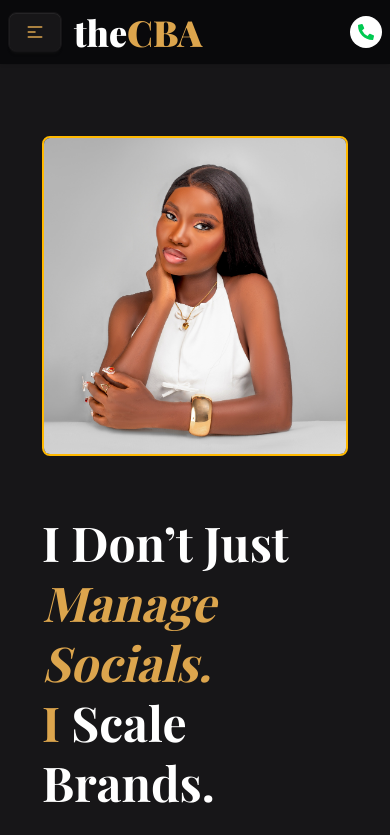
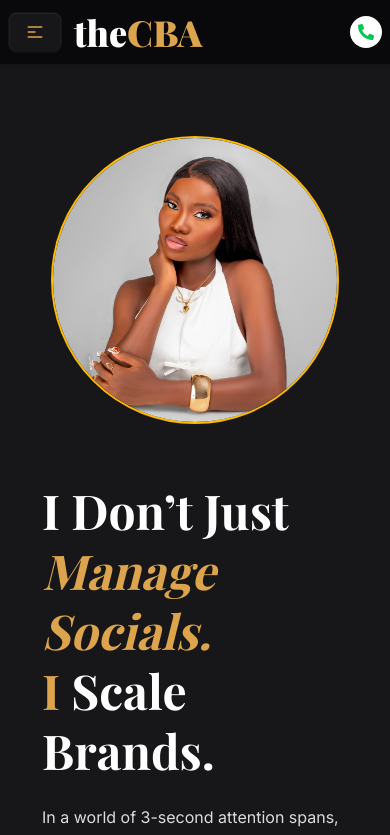
Before and after one commit to Timi-cell/thecbaportfolio, a React (Vite) app: page / in a window 390 px wide. Shown: the top 835 px of the page. Built offline with nearby package versions, Linux system fonts and the light colour scheme; some icons are missing; a web font is replaced by a local one.

Commit message:
fixed avatar shape on mobile view

```diff
--- a/src/components/Hero.jsx
+++ b/src/components/Hero.jsx
@@ -2,46 +2,19 @@ import HER from "../assets/her.jpeg";
 import { FaArrowDown } from "react-icons/fa";
 
 const Hero = () => {
-  // const imageUrl =
-  //   "https://res.cloudinary.com/dzqaqbrng/image/upload/v1773280122/her_vulygd.jpg";
-
-  // const imageUrlSetDetails =
-  //   "https://res.cloudinary.com/dzqaqbrng/image/upload/f_auto,q_auto/v1773280122/her_vulygd.jpg";
 
   return (
     <div className="hero bg-base-200 min-h-screen lg:pt-10 md:pt-20 pt-30 px-6.5 md:px-10">
       {/* 1. Added 'text-center md:text-left' to the container below */}
       <div className="hero-content flex flex-col lg:flex-row-reverse items-center text-left">
-        {" "}
-        <img
-          src={HER}
-          initial="hidden"
-          whileInView="show"
-          alt="A picture of the digital marketer, Chinwendu Bolaji Ayodele"
-          className="w-80 h-80 md:w-96 md:h-96 object-cover rounded-lg md:rounded-[50%] aspect-square border-amber-400 border-2"
-        />
-        {/* <motion.div
-          // layout="position"
-          className="avatar"
-          initial={{ y: -50, opacity: 0 }}
-          whileInView={{ y: 0, opacity: 1 }}
-          transition={{ duration: 0.8, ease: "easeOut", delay: 0.2 }}
-          viewport={{ once: false, amount: 0.3 }}
-        > */}
-        {/* <div className="avatar">
-          <div className="ring-primary ring-offset-base-content w-full md:w-96 aspect-square rounded-full ring-2 ring-offset-2 overflow-hidden">
-            <img
-              src={HER}
-              loading="eager"
-              // onError={(e) => {
-              //   e.target.src = HER;
-              // }} // Automatically switch to local if Cloudinary fails
-              alt="An image of Chinwendu Bolaji Ayodele"
-              className="w-full h-full object-cover"
-            />
-          </div>
-        </div> */}
-        {/* </motion.div> */}
+        {/* Circular avatar — wrapper enforces the circle, overflow-hidden clips the image */}
+        <div className="w-72 h-72 sm:w-80 sm:h-80 md:w-80 md:h-80 lg:w-96 lg:h-96 rounded-full overflow-hidden border-2 border-amber-400 shrink-0 flex-none">
+          <img
+            src={HER}
+            alt="A picture of the digital marketer, Chinwendu Bolaji Ayodele"
+            className="w-full h-full object-cover object-center"
+          />
+        </div>
         {/* 2. Added 'flex flex-col items-center md:items-start' to center the button/text group */}
         <div className="flex flex-col items-start mt-10">
           <h1 className="text-5xl font-bold text-white her-style leading-15">
```
